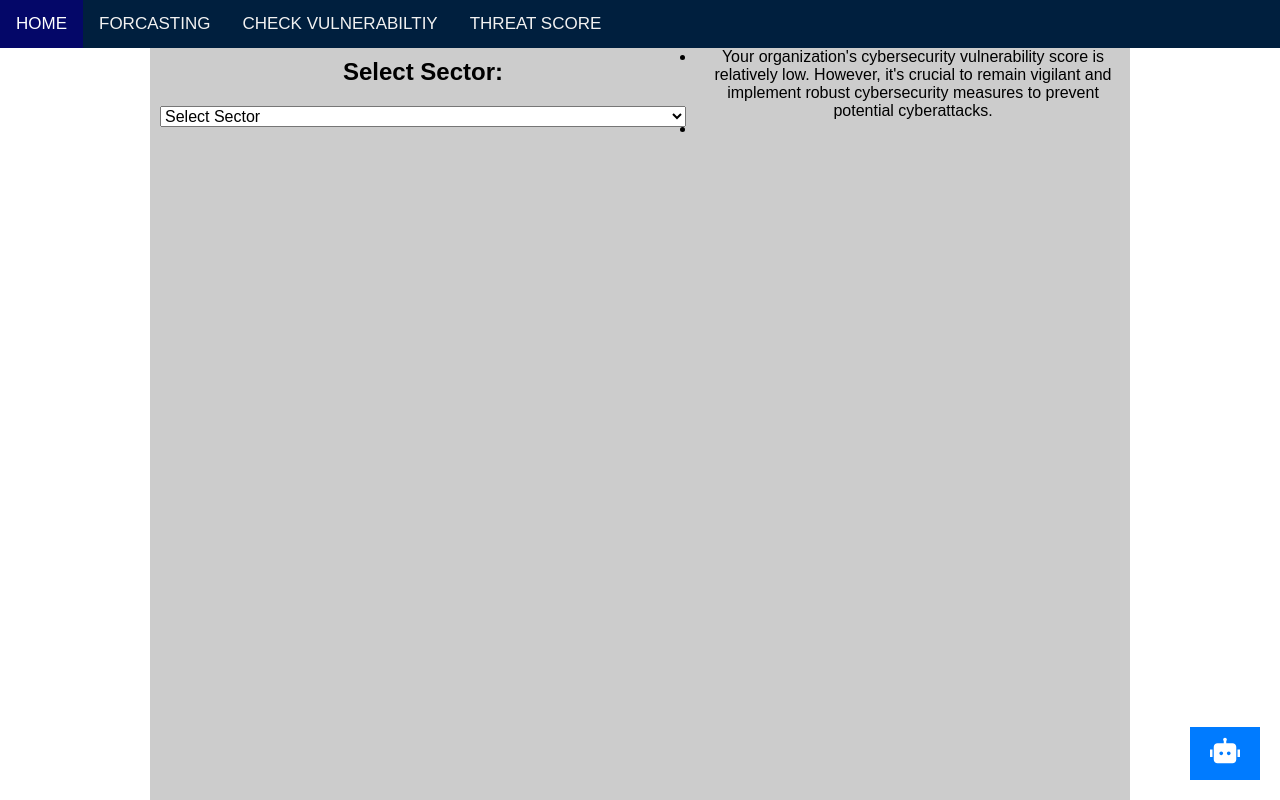
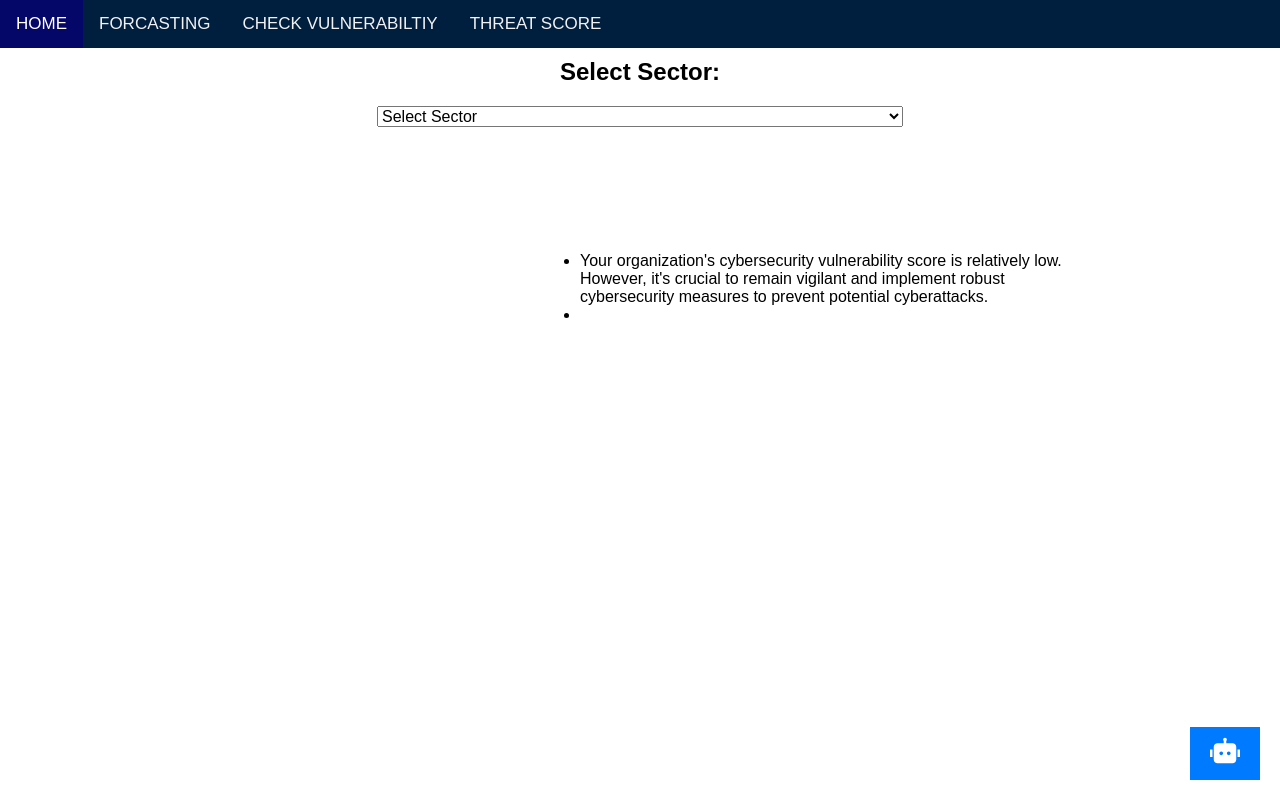
Before and after one commit to manthanMSA/Cyber_Vigilance, a React (Vite) app in the folder Frontend/: page /score in a window 1280 px wide. Shown: the top 800 px of the page. Built offline with nearby package versions, Linux system fonts and the light colour scheme.

Commit message:
Added styling

```diff
--- a/Frontend/src/pages/ThreatScore.css
+++ b/Frontend/src/pages/ThreatScore.css
@@ -1,14 +1,14 @@
 
 
   .threat-container {
-    display: flex;
+    /* display: flex; */
     justify-content: center;
     align-items: top;
-    height: 300vh;
-    background-color: #ccc;
+    /* height: 300vh; */
+    /* background-color: #fff; */
     /* width: 70%; */
-    margin-left: 150px;
-    margin-right: 150px;
+    /* margin-left: 150px; */
+    /* margin-right: 150px; */
   }
 
   .threat-container > div {
@@ -63,8 +63,27 @@
 
   .doughnut{
     margin-left: 20%;
+    float: left;
     /* margin-right: 50%; */
   }
   .text{
-    flex-direction: row;
+    /* flex-direction: row; */
+    width: 45%;
+    float: right;
+    margin-top: 115px;
+    margin-right: 200px;
   }
+
+  .alignleft{
+    text-align: left;
+    clear: both;
+    display: block;
+  }
+
+  .display{
+    /* display: flex; */
+    width: 500px;
+    float: right;
+    display: block;
+    /* margin-right: 15px; */
+  }
--- a/Frontend/src/pages/ThreatScore.jsx
+++ b/Frontend/src/pages/ThreatScore.jsx
@@ -63,21 +63,21 @@ const ThreatScore = () => {
 const getMessage = (score, sectorMessage) => {
   if (score < 50) {
     return (
-      <ul>
+      <ul className='alignleft display'>
        <li>Your organization's cybersecurity vulnerability score is relatively low. However, it's crucial to remain vigilant and implement robust cybersecurity measures to prevent potential cyberattacks.</li>
        <li>{sectorMessage}</li>
       </ul>
     );
   } else if (score >= 50 && score < 70) {
     return (
-      <ul>
+      <ul className='alignleft display'>
         <li>Your organization's cybersecurity vulnerability score indicates a moderate level of vulnerability. Consider enhancing your cybersecurity defenses by implementing additional security measures and conducting regular security assessments.</li>
         <li>{sectorMessage}</li>
       </ul>
     );
   } else {
     return (
-      <ul>
+      <ul className='alignleft display'>
         <li>Your organization's cybersecurity vulnerability score is high, indicating a significant risk of cyberattacks. It's imperative to prioritize cybersecurity measures, including advanced threat detection, incident response planning, and employee training, to mitigate potential threats effectively.</li>
         <li>{sectorMessage}</li>
       </ul>
@@ -102,7 +102,7 @@ const getMessage = (score, sectorMessage) => {
         {selectedScore !== null && (
           <div>
             <div className="doughnut" style={{ width: '300px', height: '300px' }}>
-              <Doughnut data={data} options={options} />
+              <Doughnut className='display' data={data} options={options} />
               <h2>Score: {selectedScore}</h2>
 
             </div>
@@ -111,8 +111,8 @@ const getMessage = (score, sectorMessage) => {
           </div>
         )}
       </div>
-      <div className='text'>
-            <p className='aligning'>{getMessage(selectedScore, sectorMessage)}</p> {/* Display message based on score and sector */}
+      <div className='text '>
+            <p className='aligning '>{getMessage(selectedScore, sectorMessage)}</p> {/* Display message based on score and sector */}
       </div>
     </div>
 
```
